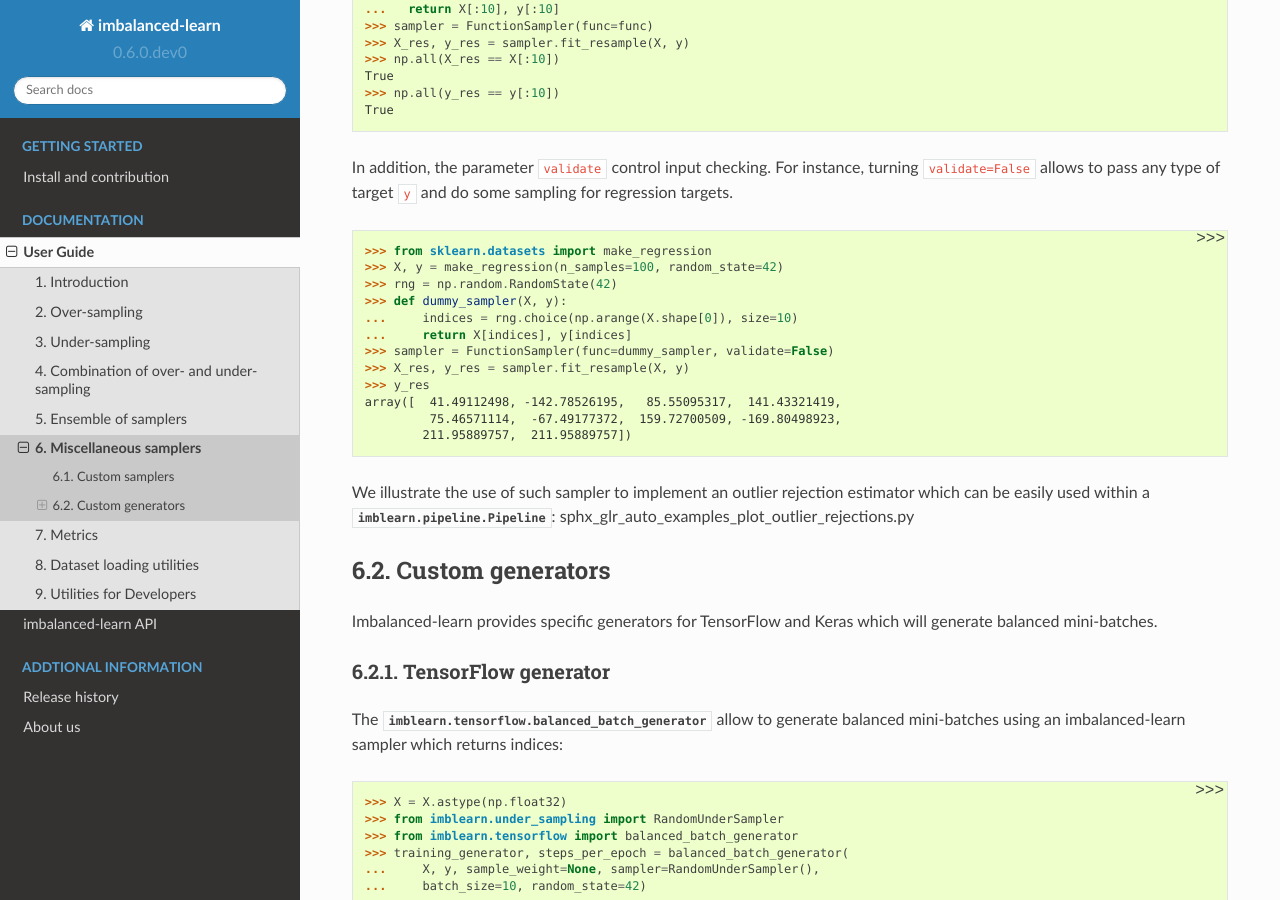
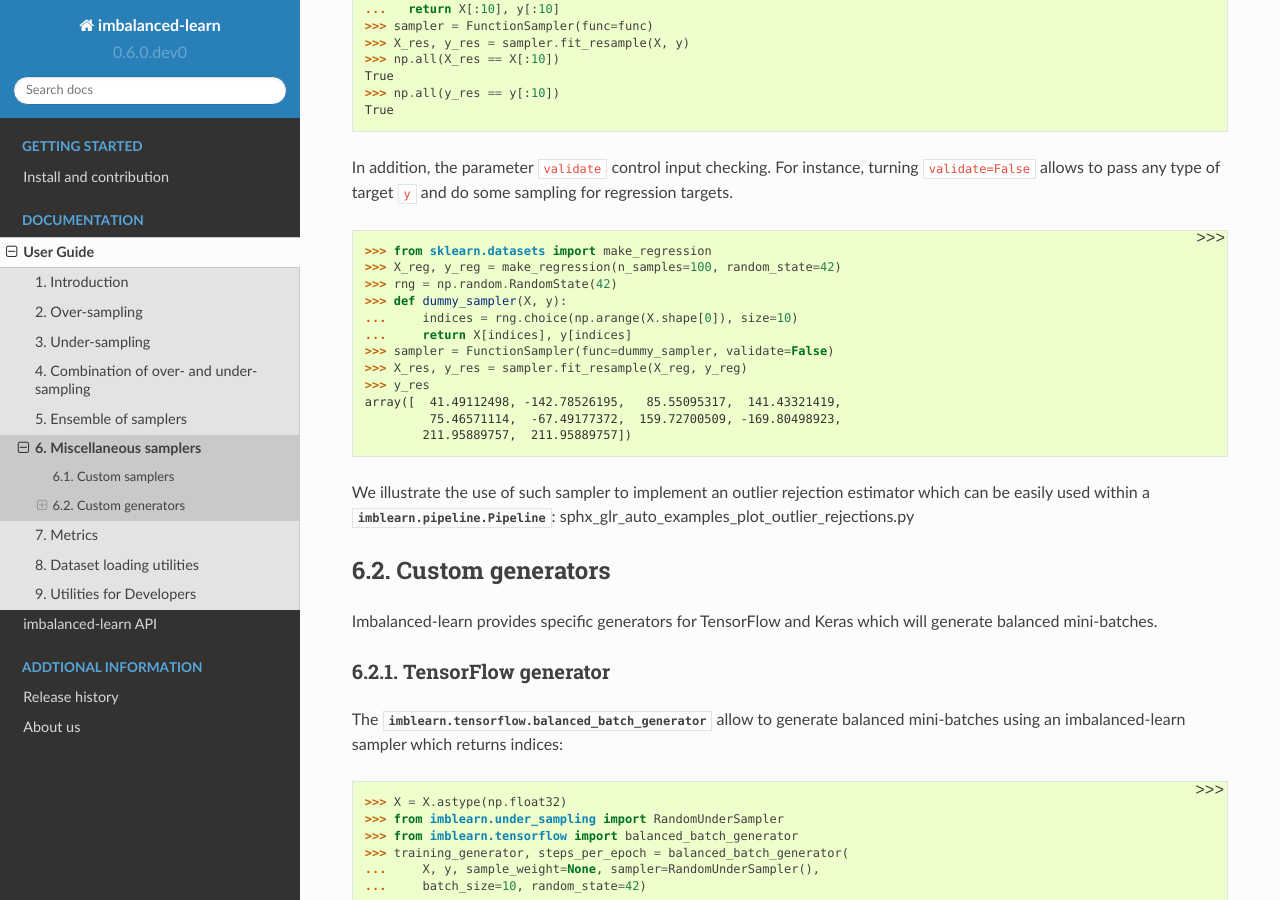
Before and after one commit to scikit-learn-contrib/imbalanced-learn, a Sphinx documentation site: the page built from doc/miscellaneous.rst, in a window 1280 px wide and 900 px high, scrolled down 478 px. Built offline with Sphinx 7.4.7 and the Read the Docs theme 2.0.0, drawn with Linux system fonts in a browser that asks for light colours; formulas are drawn with MathJax 3; pages that are not in the unit, such as notebooks, are missing from menus.

Commit message:
create X y for regression

```diff
--- a/doc/miscellaneous.rst
+++ b/doc/miscellaneous.rst
@@ -39,13 +39,13 @@ turning ``validate=False`` allows to pass any type of target ``y`` and do some
 sampling for regression targets.
 
   >>> from sklearn.datasets import make_regression
-  >>> X, y = make_regression(n_samples=100, random_state=42)
+  >>> X_reg, y_reg = make_regression(n_samples=100, random_state=42)
   >>> rng = np.random.RandomState(42)
   >>> def dummy_sampler(X, y):
   ...     indices = rng.choice(np.arange(X.shape[0]), size=10)
   ...     return X[indices], y[indices]
   >>> sampler = FunctionSampler(func=dummy_sampler, validate=False)
-  >>> X_res, y_res = sampler.fit_resample(X, y)
+  >>> X_res, y_res = sampler.fit_resample(X_reg, y_reg)
   >>> y_res
   array([  41.49112498, -142.78526195,   85.55095317,  141.43321419,
            75.46571114,  -67.49177372,  159.72700509, -169.80498923,
```
